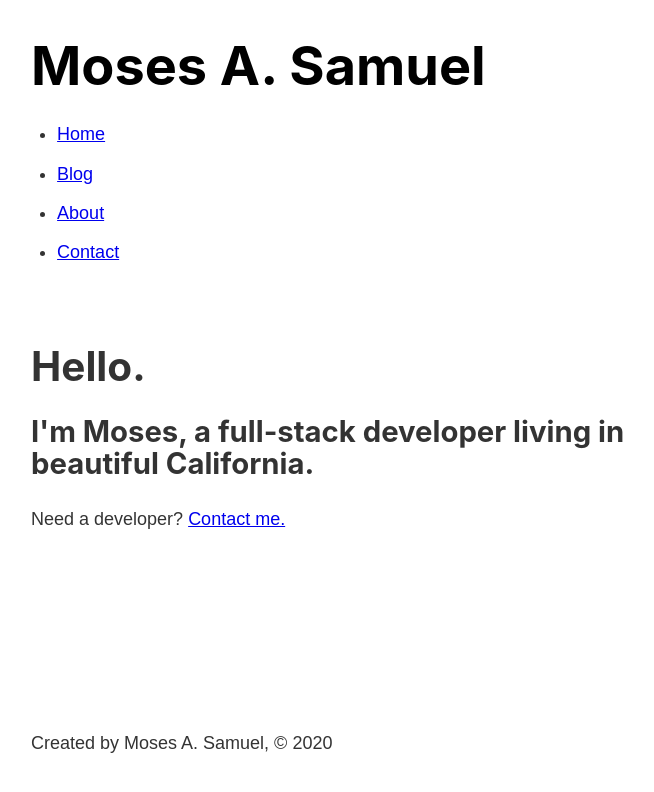
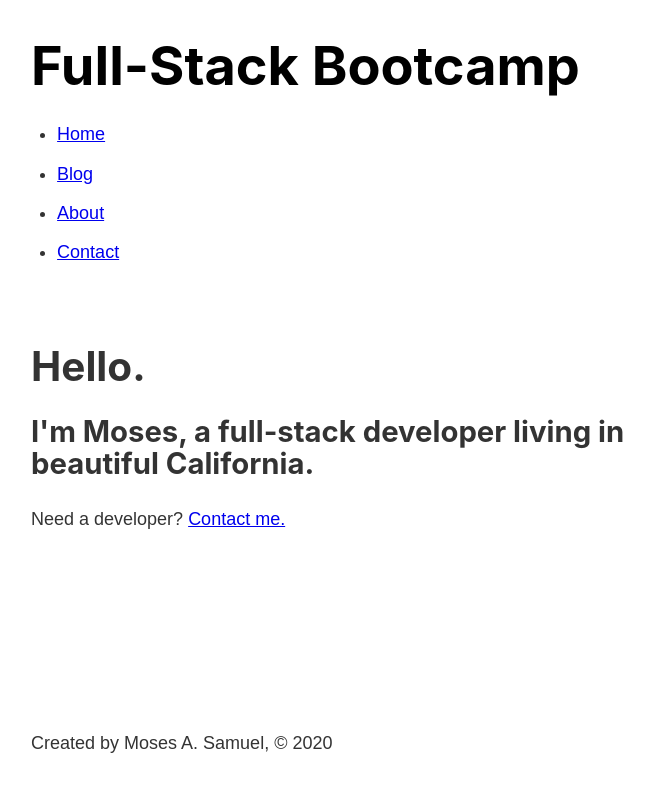
Before and after one commit to MosesSupposes/great-gatsby-bootcamp, a Gatsby site: page / in a window 1280 px wide. Shown: the whole page, without its empty margins (252-906 px from the left). Built offline with nearby package versions, Linux system fonts and the light colour scheme; Gatsby itself is replaced by a stand-in of ours.

Commit message:
load site metadata dynamically into the header and footer components

```diff
--- a/gatsby-config.js
+++ b/gatsby-config.js
@@ -5,6 +5,9 @@
  */
 
 module.exports = {
-  /* Your site config here */
+  siteMetadata: {
+    title: "Full-Stack Bootcamp",
+    author: "Moses A. Samuel",
+  },
   plugins: ["gatsby-plugin-sass"],
 }
--- a/src/components/footer.js
+++ b/src/components/footer.js
@@ -1,9 +1,20 @@
 import React from "react"
+import { graphql, useStaticQuery } from "gatsby"
 
 export default function Footer() {
+  const data = useStaticQuery(graphql`
+    query {
+      site {
+        siteMetadata {
+          author
+        }
+      }
+    }
+  `)
+
   return (
     <footer>
-      <p>Created by Moses A. Samuel, © 2020</p>
+      <p>Created by {data.site.siteMetadata.author}, © 2020</p>
     </footer>
   )
 }
--- a/src/components/header.js
+++ b/src/components/header.js
@@ -1,15 +1,25 @@
 import React from "react"
-import { Link } from "gatsby"
+import { Link, graphql, useStaticQuery } from "gatsby"
 
 // import "./header.module.scss"
 import headerStyles from "./header.module.scss"
 
 export default function Header() {
+  const data = useStaticQuery(graphql`
+    query {
+      site {
+        siteMetadata {
+          title
+        }
+      }
+    }
+  `)
+
   return (
     <header className={headerStyles.header}>
       <h1>
         <Link to="/" className={headerStyles.title}>
-          Moses A. Samuel
+          {data.site.siteMetadata.title}
         </Link>
       </h1>
       <nav>
```
